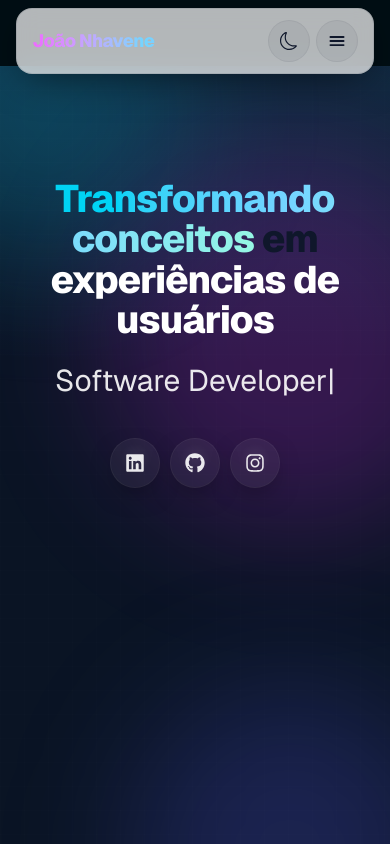
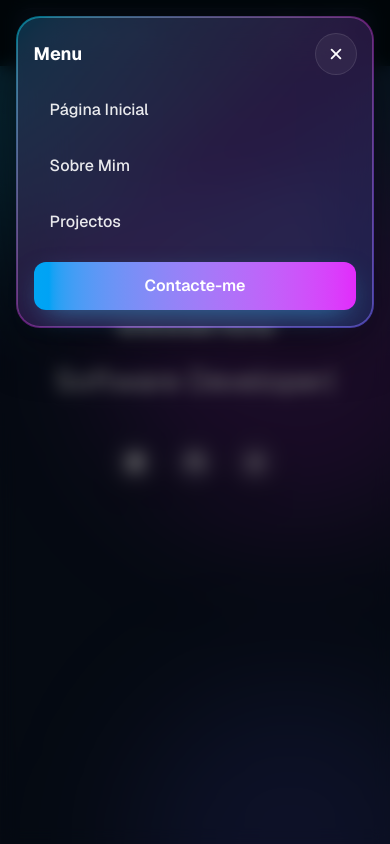
Before and after one commit to miltonnhavene/Portfolio-DEV, a Next.js app: page / in a window 390 px wide. Both pictures are taken after a click on the button 337 px from the left and 41 px from the top of the page. Shown: the top 844 px of the page. Built offline with nearby package versions, Linux system fonts and the light colour scheme.

Commit message:
Resolvendo o bug de botao de Menu, para mobile

```diff
--- a/app/components/About.jsx
+++ b/app/components/About.jsx
@@ -7,7 +7,6 @@ const About = () => {
       className="scroll-mt-28 md:scroll-mt-32 px-4 sm:px-6 py-10 md:py-20"
     >
       <div className="mx-auto max-w-[980px] md:max-w-4xl">
-        {/* header */}
         <div className="mb-5 sm:mb-6">
           <div className="flex items-center gap-3">
             <span className="text-xs sm:text-sm font-semibold uppercase tracking-[.25em] text-white/80">
@@ -20,7 +19,7 @@ const About = () => {
           </h2>
         </div>
 
-        {/* card */}
+
         <div
           className="
             relative rounded-3xl p-[2px]
@@ -34,7 +33,6 @@ const About = () => {
           <div className="rounded-[calc(1.5rem-2px)] border border-white/10 bg-slate-900/70 backdrop-blur-xl">
             <div className="grid items-center gap-6 sm:gap-8 p-5 sm:p-6 md:grid-cols-2 md:p-8">
 
-              {/* FOTO (primeiro no mobile, sem espaço extra) */}
               <div className="order-first md:order-none mt-6 md:mt-0">
                 <div className="mx-auto max-w-[300px] sm:max-w-[320px]">
                   <div className="relative aspect-[3/4] overflow-hidden rounded-[1.4rem] sm:rounded-[1.6rem] bg-slate-800 ring-1 ring-white/10 shadow-[0_24px_72px_-20px_rgba(59,130,246,.38)]">
--- a/app/components/Navbar.jsx
+++ b/app/components/Navbar.jsx
@@ -1,10 +1,9 @@
 'use client';
 
 import Link from "next/link";
-import React, { useEffect, useState } from "react";
-import { BsMoon, BsSun } from "react-icons/bs";
+import React, { useState } from "react";
+import { BsMoon } from "react-icons/bs";
 import { IoMenu, IoClose } from "react-icons/io5";
-import { useTheme } from "next-themes";
 
 const NAV = [
   { href: "/#home",     label: "Página Inicial" },
@@ -14,22 +13,14 @@ const NAV = [
 
 const Navbar = () => {
   const [open, setOpen] = useState(false);
-  const { resolvedTheme, setTheme } = useTheme();
-  const [mounted, setMounted] = useState(false);
-  useEffect(() => setMounted(true), []);
-
-  const isDark = resolvedTheme === "dark";
 
   return (
     <>
       <nav
         className="sticky top-2 md:top-4 z-50 mx-auto w-[min(1200px,92%)]
-                   rounded-2xl border px-4 py-3 md:px-6 md:py-4 flex items-center gap-4 md:gap-6
-                   backdrop-blur-md shadow-[0_10px_40px_-10px_rgba(0,0,0,.6)]
-                   /* light (padrão) */
-                   border-slate-900/10 bg-white/70 text-slate-900
-                   /* dark */
-                   dark:border-white/10 dark:bg-slate-900/70 dark:text-white"
+                   rounded-2xl border border-white/10 bg-slate-900/70 backdrop-blur-md
+                   px-4 py-3 md:px-6 md:py-4 flex items-center gap-4 md:gap-6
+                   shadow-[0_10px_40px_-10px_rgba(0,0,0,.6)]"
       >
         <div className="min-w-0 flex-1 md:w-1/3 md:min-w-[200px]">
           <h1 className="font-display text-lg sm:text-xl md:text-2xl font-extrabold tracking-tight
@@ -44,12 +35,8 @@ const Navbar = () => {
             <li key={i.href}>
               <a
                 href={i.href}
-                className="px-5 py-2 rounded-full text-sm font-medium
-                           /* light */
-                           text-slate-700/90 hover:text-slate-900 hover:bg-slate-900/5
-                           /* dark */
-                           dark:text-white/90 dark:hover:text-white dark:hover:bg-white/5
-                           transition"
+                className="px-5 py-2 rounded-full text-sm font-medium text-white/90
+                           hover:text-white hover:bg-white/5 transition"
               >
                 {i.label}
               </a>
@@ -58,18 +45,12 @@ const Navbar = () => {
         </ul>
 
         <div className="flex items-center gap-2 md:gap-3">
-          {/* Botão tema */}
           <button
-            type="button"
-            aria-label={`Alternar para tema ${isDark ? 'claro' : 'escuro'}`}
-            onClick={() => setTheme(isDark ? 'light' : 'dark')}
-            className="grid h-10 w-10 place-items-center rounded-full transition
-                       /* light */
-                       ring-1 ring-slate-900/10 bg-slate-900/5 hover:bg-slate-900/10 text-slate-900
-                       /* dark */
-                       dark:ring-white/15 dark:bg-white/5 dark:hover:bg-white/10 dark:text-white"
+            aria-label="Alternar tema"
+            className="grid h-10 w-10 place-items-center rounded-full
+                       ring-1 ring-white/15 bg-white/5 hover:bg-white/10 transition"
           >
-            {mounted ? (isDark ? <BsSun size={18} /> : <BsMoon size={18} />) : null}
+            <BsMoon size={18} aria-hidden />
           </button>
 
           <Link
@@ -85,9 +66,8 @@ const Navbar = () => {
 
           <button
             aria-label="Abrir menu"
-            className="md:hidden grid h-10 w-10 place-items-center rounded-full transition
-                       ring-1 ring-slate-900/10 bg-slate-900/5 hover:bg-slate-900/10
-                       dark:ring-white/15 dark:bg-white/5 dark:hover:bg-white/10"
+            className="md:hidden grid h-10 w-10 place-items-center rounded-full
+                       ring-1 ring-white/15 bg-white/5 hover:bg-white/10 transition"
             onClick={() => setOpen(true)}
           >
             <IoMenu size={20} />
@@ -95,8 +75,72 @@ const Navbar = () => {
         </div>
       </nav>
 
-      {/* sheet mobile (sem mudanças relevantes) */}
-      {/* ... */}
+      <div
+        className={`fixed inset-0 z-[60] md:hidden transition
+                    ${open ? 'opacity-100' : 'pointer-events-none opacity-0'}`}
+      >
+        <div
+          className={`absolute inset-0 bg-black/50 backdrop-blur-sm transition-opacity
+                      ${open ? 'opacity-100' : 'opacity-0'}`}
+          onClick={() => setOpen(false)}
+        />
+
+        {/* sheet */}
+        <div
+          className={`mx-auto w-[min(1200px,92%)] mt-4 transition-all
+                      ${open ? 'translate-y-0 opacity-100' : '-translate-y-3 opacity-0'}`}
+        >
+          <div
+            className="relative rounded-3xl p-[2px]
+                       bg-gradient-to-br from-cyan-500/60 via-fuchsia-500/40 to-indigo-500/60
+                       shadow-[0_20px_60px_-15px_rgba(0,0,0,.6)]"
+          >
+            <div className="rounded-[calc(1.5rem-2px)] bg-slate-900/70 ring-1 ring-white/10 backdrop-blur-xl p-4">
+              {/* top row */}
+              <div className="flex items-center justify-between">
+                <span className="font-display text-lg font-bold">Menu</span>
+                <button
+                  aria-label="Fechar menu"
+                  className="grid h-10 w-10 place-items-center rounded-full
+                             ring-1 ring-white/15 bg-white/5 hover:bg-white/10 transition"
+                  onClick={() => setOpen(false)}
+                >
+                  <IoClose size={20} />
+                </button>
+              </div>
+
+              {/* links */}
+              <ul className="mt-3 grid gap-2">
+                {NAV.map(i => (
+                  <li key={i.href}>
+                    <a
+                      href={i.href}
+                      onClick={() => setOpen(false)}
+                      className="block w-full px-4 py-3 rounded-xl text-base font-medium
+                                 text-white/90 hover:text-white hover:bg-white/5 transition"
+                    >
+                      {i.label}
+                    </a>
+                  </li>
+                ))}
+              </ul>
+              <div className="mt-4">
+                <Link
+                  href="/contact"
+                  onClick={() => setOpen(false)}
+                  className="inline-flex w-full items-center justify-center rounded-xl px-5 py-3 font-semibold
+                             bg-gradient-to-r from-sky-500 to-fuchsia-500
+                             shadow-[0_10px_30px_-10px_rgba(56,189,248,.6)]
+                             hover:shadow-[0_16px_40px_-12px_rgba(217,70,239,.55)]
+                             transition-transform active:scale-[.98]"
+                >
+                  Contacte-me
+                </Link>
+              </div>
+            </div>
+          </div>
+        </div>
+      </div>
     </>
   );
 };
--- a/app/components/Skills.jsx
+++ b/app/components/Skills.jsx
@@ -69,7 +69,8 @@ export default function Skills() {
                     </div>
 
                     <p className="mt-3 text-white/80 text-sm leading-relaxed text-justify">
-                        Com uma base sólida em desenvolvimento de software, levo uma visão cuidadosa e mantenho a mentalidade de “aprender sempre”. Estou constantemente a aprender e a evoluir, acompanhando as melhores práticas e tendências do sector, para entregar soluções estáveis, acessíveis e com foco na experiência do utilizador.
+                    Com uma base sólida em desenvolvimento de software, levo uma visão cuidadosa e mantenho a mentalidade de “aprender sempre”. Estou constantemente a aprender e a evoluir, acompanhando as melhores práticas e tendências do sector, para entregar soluções estáveis, acessíveis e com foco na experiência do utilizador.
+
                     </p>
                 </div>
 
@@ -113,7 +114,8 @@ export default function Skills() {
                             </div>
 
                             <p className="mt-3 text-white/80 text-sm leading-relaxed text-justify">
-                                Tenho paixão por transformar problemas em soluções com código. Atuo em toda a stack — do front-end ao back-end e às integrações de APIs — sempre com foco em clareza e performance. Gosto de enfrentar desafios e traduzi-los em resultados práticos.
+                            Tenho paixão por transformar problemas em soluções com código. Atuo em toda a stack — do front-end ao back-end e às integrações de APIs — sempre com foco em clareza e performance. Gosto de enfrentar desafios e traduzi-los em resultados práticos.
+
                             </p>
 
                             <div className="mt-5 grid grid-cols-2 sm:grid-cols-3 gap-3">
--- a/app/layout.js
+++ b/app/layout.js
@@ -1,20 +1,28 @@
 import "./globals.css";
 import { Geist, Poppins } from "next/font/google";
-import { ThemeProvider } from "next-themes";
 
-const geist = Geist({ subsets: ["latin"], variable: "--font-sans", display: "swap" });
-const poppins = Poppins({ subsets: ["latin"], weight: ["400","600","700"], variable: "--font-poppins", display: "swap" });
+const geist = Geist({
+  subsets: ["latin"],
+  variable: "--font-sans",
+  display: "swap",
+});
 
-export const metadata = { title: "Portfolio - João Nhavene", description: "" };
+const poppins = Poppins({
+  subsets: ["latin"],
+  weight: ["400", "600", "700"],
+  variable: "--font-poppins",
+  display: "swap",
+});
+
+export const metadata = {
+  title: "Portfolio - João Nhavene",
+  description: "",
+};
 
 export default function RootLayout({ children }) {
   return (
-    <html lang="pt" className={`${geist.variable} ${poppins.variable} scroll-smooth`} suppressHydrationWarning>
-      <body className="font-sans bg-white text-slate-900 dark:bg-slate-950 dark:text-white">
-        <ThemeProvider attribute="class" defaultTheme="system" enableSystem disableTransitionOnChange>
-          {children}
-        </ThemeProvider>
-      </body>
+    <html lang="pt" className={`${geist.variable} ${poppins.variable} scroll-smooth`}>
+      <body className="font-sans text-white">{children}</body>
     </html>
   );
 }
--- a/tailwind.config.mjs
+++ b/tailwind.config.mjs
@@ -1,5 +1,4 @@
 export default {
-  darkMode: 'class',
   content: [
     "./app/**/*.{js,ts,jsx,tsx,mdx}",
     "./pages/**/*.{js,ts,jsx,tsx,mdx}",
```
Also changed, not shown: app/contact/page.jsx (+0 -20 lines).
